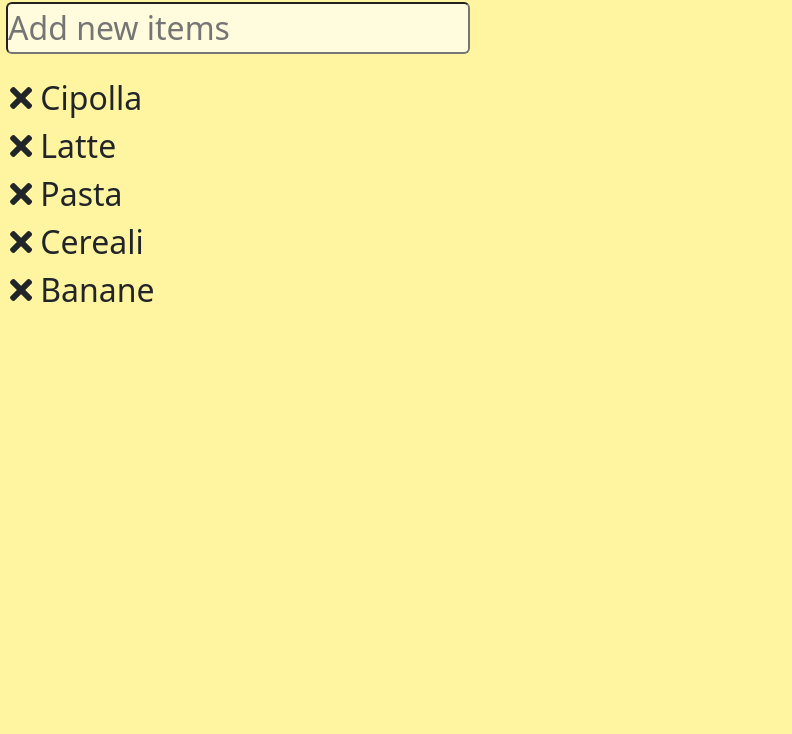
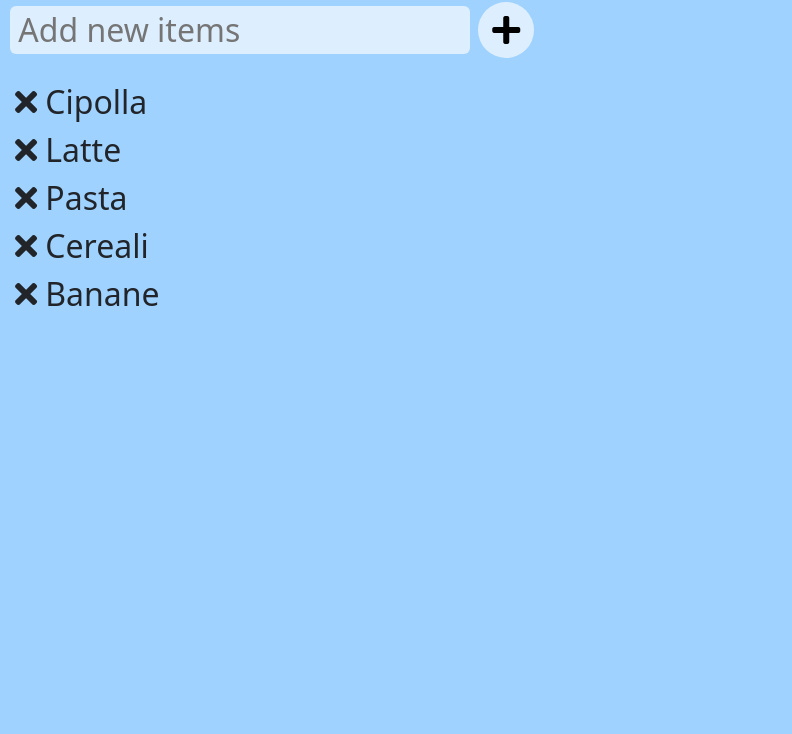
Before and after one commit to VAB1998/vue-todolist, a plain HTML site: page index.html in a window 1280 px wide. Shown: the part 66-800 px from the top of the page, without its empty margins (0-792 px from the left). Drawn offline with nearby package versions, Linux system fonts and the light colour scheme.

Commit message:
Exercise Completed

```diff
--- a/css/style.css
+++ b/css/style.css
@@ -7,9 +7,15 @@
 
 body{
     /* Style */
-    background-color:  #fff5a0;
+    background-color:  #a0d2ff;
     font-size: 2rem;
+}
 
+ul{
+    /* Style */
+    list-style-type: none;
+    /* Spacing and Dimension */
+    padding-left: 15px;
 }
 
 header h1 {
@@ -18,18 +24,25 @@ header h1 {
     font-weight: bold;
 }
 
-ul{
-    padding-left: 10px;
-    /* Style */
-    list-style-type: none;
+/* ------Add Items------ */
+#add_items{
+    /* Spacing and Dimensions */
+    margin: 20px 0 20px 10px;
 }
 
-
-#add_items_input_text{
+#add_items input{
+    /* Style */
     background-color: #ffffffa3;
-    border-radius: 6px
+    border-radius: 6px;
+    border: transparent;
 }
 
-#add_items{
-    margin: 20px 0 20px 6px;
+#add_items button{
+    /* Style */
+    border-radius: 50%;
+    background-color: #ffffffa3;
+    border: 4px solid transparent;
+    /* Spacing and Dimensions */
+    padding: 0 10px;
+    /*  */
 }
--- a/index.html
+++ b/index.html
@@ -28,8 +28,11 @@
         <!-- ------Add Items------ -->
         <div id="add_items">
 
-            <input v-on:keyup.enter="addItem()"  id="add_items_input_text" type="text" placeholder="Add new items">
-
+            <input v-on:keyup.enter="addItem()"  v-model="message"  type="text" placeholder=" Add new items">
+            <button v-on:click="addItem" >
+                <i class="fas fa-plus"></i>
+            </button>
+            <p> {{message }}</p>
         </div>
         <!-- ------List------ -->
         <ul>
--- a/javascript/script.js
+++ b/javascript/script.js
@@ -10,24 +10,29 @@ let app = new Vue({
     el: '#app',
 
     data: {
-        list : ['Cipolla', 'Latte', 'Pasta', 'Cereali', 'Banane']
+        list : ['Cipolla', 'Latte', 'Pasta', 'Cereali', 'Banane'],
+
+        message : ''
     },
 
     methods: {
+
         /**
          * Delete an object with a known index from the HTML
          * @param {*} index  Position of the object
          */
         deleteItemList : function(index){
-        console.log(index)
-        this.list.splice(index, 1)
+            this.list.splice(index, 1)
+            //Check
+            console.log(index)
        },
 
        addItem(){
+           this.message== '' ? '' : this.list.push(this.message)
+           this.message = ''
+           //Check
            console.log('Input Received!!')
        }
 
-
-
     }
 });
```
